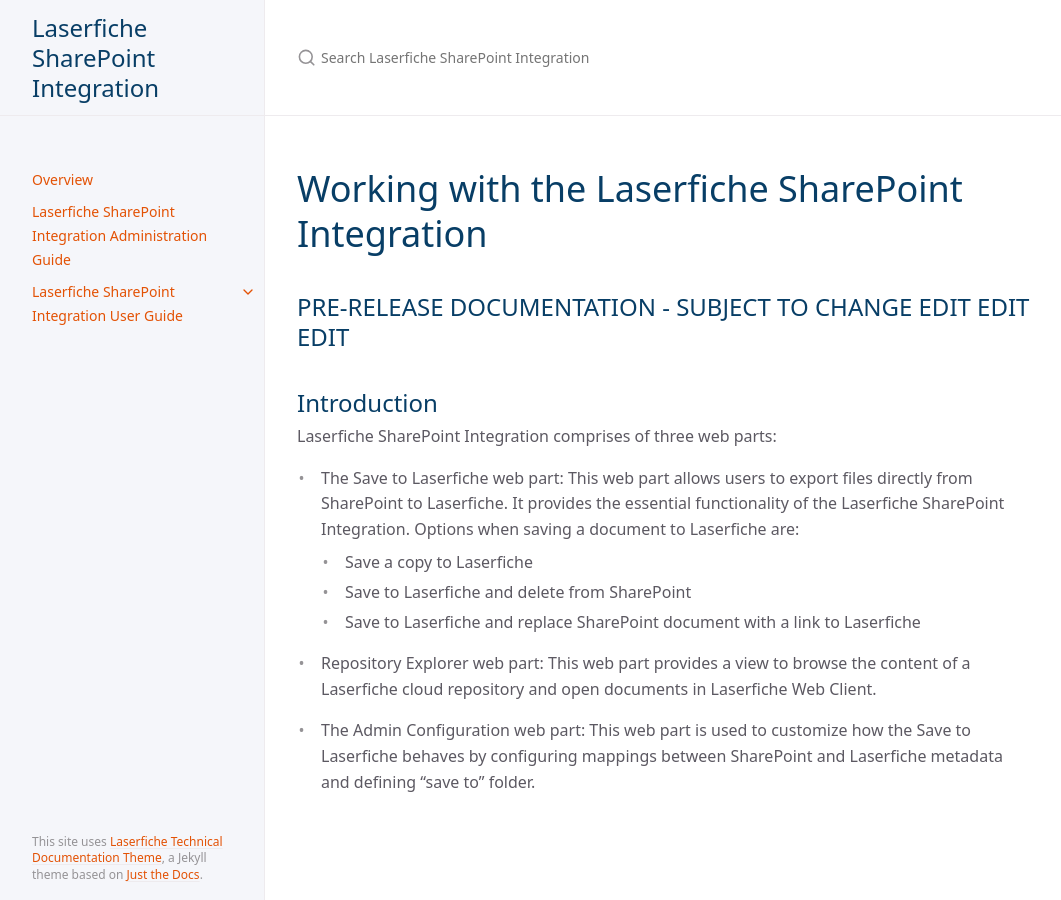
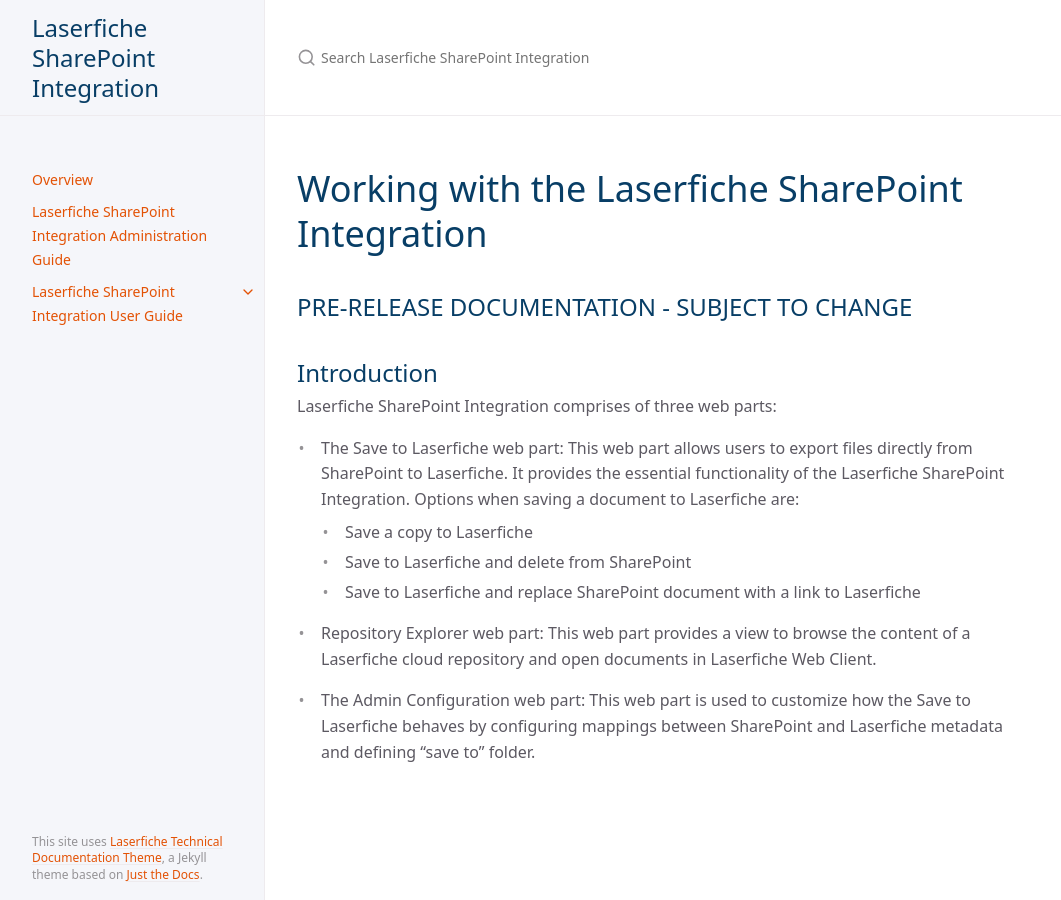
Before and after one commit to isabella232/laserfiche-sharepoint-integration, a Jekyll site: the page built from docs/index.md, in a window 1280 px wide. Shown: the whole page, without its empty margins (107-1168 px from the left). Built offline with Jekyll 4.4.1, drawn with Linux system fonts in a browser that asks for light colours; cached includes are drawn as plain includes.

Commit message:
removed "edit edit edit"

```diff
--- a/docs/index.md
+++ b/docs/index.md
@@ -6,7 +6,7 @@ nav_order: 1
 
 # Working with the Laserfiche SharePoint Integration
 
-## PRE-RELEASE DOCUMENTATION - SUBJECT TO CHANGE EDIT EDIT EDIT
+## PRE-RELEASE DOCUMENTATION - SUBJECT TO CHANGE
 
 ## Introduction
 
```
